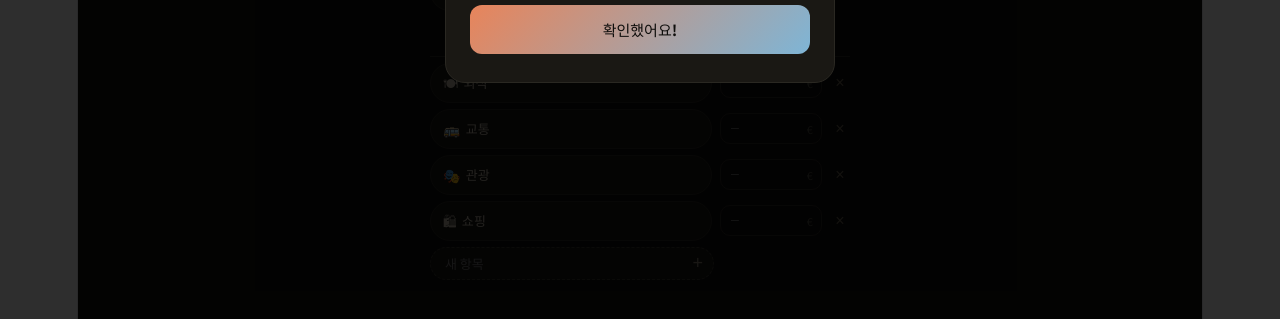
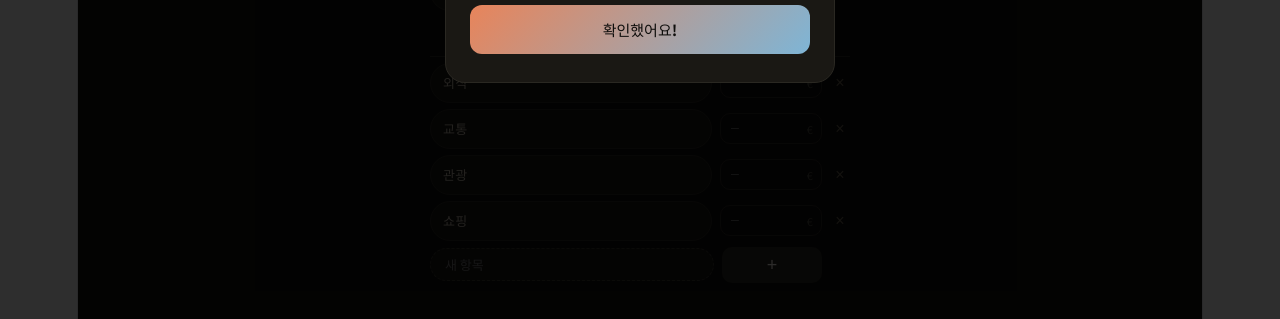
Before and after one commit to sunnylullulalla/travel-budget-tracker, a React (Vite) app in the folder travel-budget/: page / in a window 1280 px wide. Shown: the part 472-791 px from the top of the page. Built offline with nearby package versions, Linux system fonts and the light colour scheme.

Commit message:
Update App.jsx

```diff
--- a/travel-budget/src/App.jsx
+++ b/travel-budget/src/App.jsx
@@ -339,7 +339,7 @@ const PRESET_CATEGORIES = [
   { id: "shopping",  label: "쇼핑",   icon: "🛍", color: "#F2C46D" },
 ];
 
-const CAT_COLORS = ["#E8845A","#F2C46D","#6DB88A","#7EB5D6","#C97DB5","#E06060","#A0C4A0","#D4A96A","#7ABFBF","#B0A0D0"];
+const CAT_COLORS = ["#E8845A","#F2C46D","#6DB88A","#7EB5D6","#C97DB5","#E06060","#A0C4A0","#D4A96A","#6DB88A","#B0A0D0"];
 const CAT_ICONS  = ["🍽","☕","🛒","🔒","🚗","🎭","🏨","🛍","💊","📸","🍺","🎯"];
 
 const genId = () => Math.random().toString(36).slice(2, 8);
@@ -367,7 +367,7 @@ const inputBase = {
   color: "#F0EDE6", fontSize: 18, padding: "14px 16px", outline: "none",
   fontFamily: "'Noto Sans KR', sans-serif", boxSizing: "border-box",
 };
-const focusOrange = (e) => e.target.style.borderColor = "#E8845A";
+const focusOrange = (e) => e.target.style.borderColor = "#7EB5D6";
 const blurGray    = (e) => e.target.style.borderColor = "#2A2822";
 
 const Pill = ({ active, onClick, children }) => (
@@ -428,7 +428,7 @@ function SetupScreen({ onStart, prevConfig, isReset }) {
     if (!b || b <= 0) { setError(t.errorBudget); return; }
     if (mode === "preset" && cats.length === 0) { setError(t.errorCats); return; }
     const finalCats = mode === "total"
-      ? [{ id: "total", label: t.totalCatLabel, icon: "💳", color: "#E8845A" }]
+      ? [{ id: "total", label: t.totalCatLabel, icon: "💳", color: "#7EB5D6" }]
       : cats;
     onStart({ tripDays: d, dailyBudget: b, currency, mode, cats: finalCats, lang });
   };
@@ -521,7 +521,6 @@ function SetupScreen({ onStart, prevConfig, isReset }) {
                             borderRadius: 20, padding: "6px 12px",
                             fontSize: 13, color: "#C0B8A8", minWidth: 0,
                           }}>
-                            <span style={{ fontSize: 14, flexShrink: 0 }}>{cat.icon}</span>
                             <span style={{ overflow: "hidden", textOverflow: "ellipsis", whiteSpace: "nowrap" }}>{cat.label}</span>
                           </span>
                           <div style={{ display: "flex", alignItems: "center", background: "#0F0E0C", border: `1px solid ${val > 0 ? cat.color + "55" : "#2A2822"}`, borderRadius: 10, overflow: "hidden", width: 100, flexShrink: 0 }}>
@@ -565,9 +564,12 @@ function SetupScreen({ onStart, prevConfig, isReset }) {
                           onKeyDown={e => { if (e.key === "Enter") { e.preventDefault(); addCat(); } }}
                           style={{ flex: 1, background: "transparent", border: "none", outline: "none", color: "#C0B8A8", fontSize: 13, fontFamily: "'Noto Sans KR', sans-serif", padding: "6px 4px 6px 14px" }}
                         />
-                        <button onClick={addCat} style={{ background: "none", border: "none", color: "#8A8070", cursor: "pointer", fontSize: 18, lineHeight: 1, padding: "4px 10px", display: "flex", alignItems: "center" }}>+</button>
                       </div>
-                      <span style={{ width: 100, flexShrink: 0 }} />
+                      <button onClick={addCat} style={{
+                        background: "#2A2822", border: "none", borderRadius: 10,
+                        color: "#F0EDE6", cursor: "pointer", fontSize: 18, lineHeight: 1,
+                        width: 100, height: 36, display: "flex", alignItems: "center", justifyContent: "center", flexShrink: 0,
+                      }}>+</button>
                       <span style={{ width: 20, flexShrink: 0 }} />
                     </div>
                   ) : (
@@ -715,7 +717,6 @@ function CategoryEditor({ cats, onSave, onClose, t, sym }) {
                     background: "#0F0E0C", border: `1px solid ${cat.color}44`,
                     borderRadius: 20, padding: "6px 12px", fontSize: 13, color: "#C0B8A8", minWidth: 0,
                   }}>
-                    <span style={{ flexShrink: 0 }}>{cat.icon}</span>
                     <span style={{ overflow: "hidden", textOverflow: "ellipsis", whiteSpace: "nowrap" }}>{cat.label}</span>
                   </span>
                   <div style={{ display: "flex", alignItems: "center", background: "#0F0E0C", border: `1px solid ${val > 0 ? cat.color + "55" : "#2A2822"}`, borderRadius: 10, overflow: "hidden", width: 90, flexShrink: 0 }}>
@@ -741,14 +742,18 @@ function CategoryEditor({ cats, onSave, onClose, t, sym }) {
               <div style={{ flex: 1, display: "inline-flex", alignItems: "center", background: "#0F0E0C", border: "1px dashed #3A3830", borderRadius: 20, overflow: "hidden" }}>
                 <input
                   ref={addRef}
+                  autoFocus
                   type="text" placeholder={t.newItem} value={newLabel}
                   onChange={e => setNewLabel(e.target.value)}
                   onKeyDown={e => { if (e.key === "Enter") { e.preventDefault(); addCat(); } }}
                   style={{ flex: 1, background: "transparent", border: "none", outline: "none", color: "#C0B8A8", fontSize: 13, fontFamily: "'Noto Sans KR', sans-serif", padding: "6px 4px 6px 14px" }}
                 />
-                <button onClick={addCat} style={{ background: "none", border: "none", color: "#8A8070", cursor: "pointer", fontSize: 18, lineHeight: 1, padding: "4px 10px", display: "flex", alignItems: "center" }}>+</button>
               </div>
-              <span style={{ width: 90, flexShrink: 0 }} />
+              <button onClick={addCat} style={{
+                background: "#2A2822", border: "none", borderRadius: 10,
+                color: "#F0EDE6", cursor: "pointer", fontSize: 18, lineHeight: 1,
+                width: 90, height: 36, display: "flex", alignItems: "center", justifyContent: "center", flexShrink: 0,
+              }}>+</button>
               <span style={{ width: 20, flexShrink: 0 }} />
             </div>
           ) : (
@@ -970,7 +975,7 @@ function Tracker({ config, onReset, onHardReset }) {
                 <input type="number" placeholder="0"
                   value={activeDayData["total"] || ""}
                   onChange={e => updateDay(activeDay, "total", e.target.value)}
-                  style={{ flex: 1, background: "transparent", border: "none", borderBottom: `1px solid ${activeDayData["total"] ? "#E8845A" : "#2A2822"}`, color: "#F0EDE6", fontSize: 32, fontFamily: "monospace", padding: "4px 0", outline: "none", minWidth: 0 }}
+                  style={{ flex: 1, background: "transparent", border: "none", borderBottom: `1px solid ${activeDayData["total"] ? "#7EB5D6" : "#2A2822"}`, color: "#F0EDE6", fontSize: 32, fontFamily: "monospace", padding: "4px 0", outline: "none", minWidth: 0 }}
                 />
                 <span style={{ fontSize: 16, color: "#4A4840" }}>{sym}</span>
               </div>
@@ -986,7 +991,7 @@ function Tracker({ config, onReset, onHardReset }) {
                   <div key={cat.id} style={{ background: "#0F0E0C", borderRadius: 10, padding: "11px", border: `1px solid ${catOver ? "#3A2020" : "#2A2822"}` }}>
                     {/* Label + budget badge */}
                     <div style={{ display: "flex", justifyContent: "space-between", alignItems: "center", marginBottom: 8 }}>
-                      <span style={{ fontSize: 12, color: "#8A8070" }}>{cat.icon} {cat.label}</span>
+                      <span style={{ fontSize: 12, color: "#8A8070" }}>{cat.label}</span>
                       {catBudget !== null && (
                         <span style={{ fontSize: 10, color: catOver ? "#E06060" : "#6A6050", fontFamily: "monospace" }}>
                           {fmtCompact(catBudget)}{sym}
@@ -995,13 +1000,16 @@ function Tracker({ config, onReset, onHardReset }) {
                     </div>
                     {/* Mini progress bar if budget set */}
                     {catBudget !== null && (
-                      <div style={{ height: 2, background: "#1E1C18", borderRadius: 2, marginBottom: 8, overflow: "hidden" }}>
-                        <div style={{
-                          height: "100%", borderRadius: 2,
-                          width: `${Math.min((catSpent / catBudget) * 100, 100)}%`,
-                          background: catOver ? "#E06060" : cat.color,
-                          transition: "width 0.3s ease",
-                        }} />
+                      <div style={{ display: "flex", alignItems: "center", gap: 4, marginBottom: 8 }}>
+                        <div style={{ flex: 1, height: 2, background: "#1E1C18", borderRadius: 2, overflow: "hidden" }}>
+                          <div style={{
+                            height: "100%", borderRadius: 2,
+                            width: `${Math.min((todaySpent / catBudget) * 100, 100)}%`,
+                            background: catOver ? "#E06060" : cat.color,
+                            transition: "width 0.3s ease",
+                          }} />
+                        </div>
+                        <span style={{ fontSize: 12, color: "transparent", fontFamily: "monospace" }}>€</span>
                       </div>
                     )}
                     {/* Amount input */}
```
